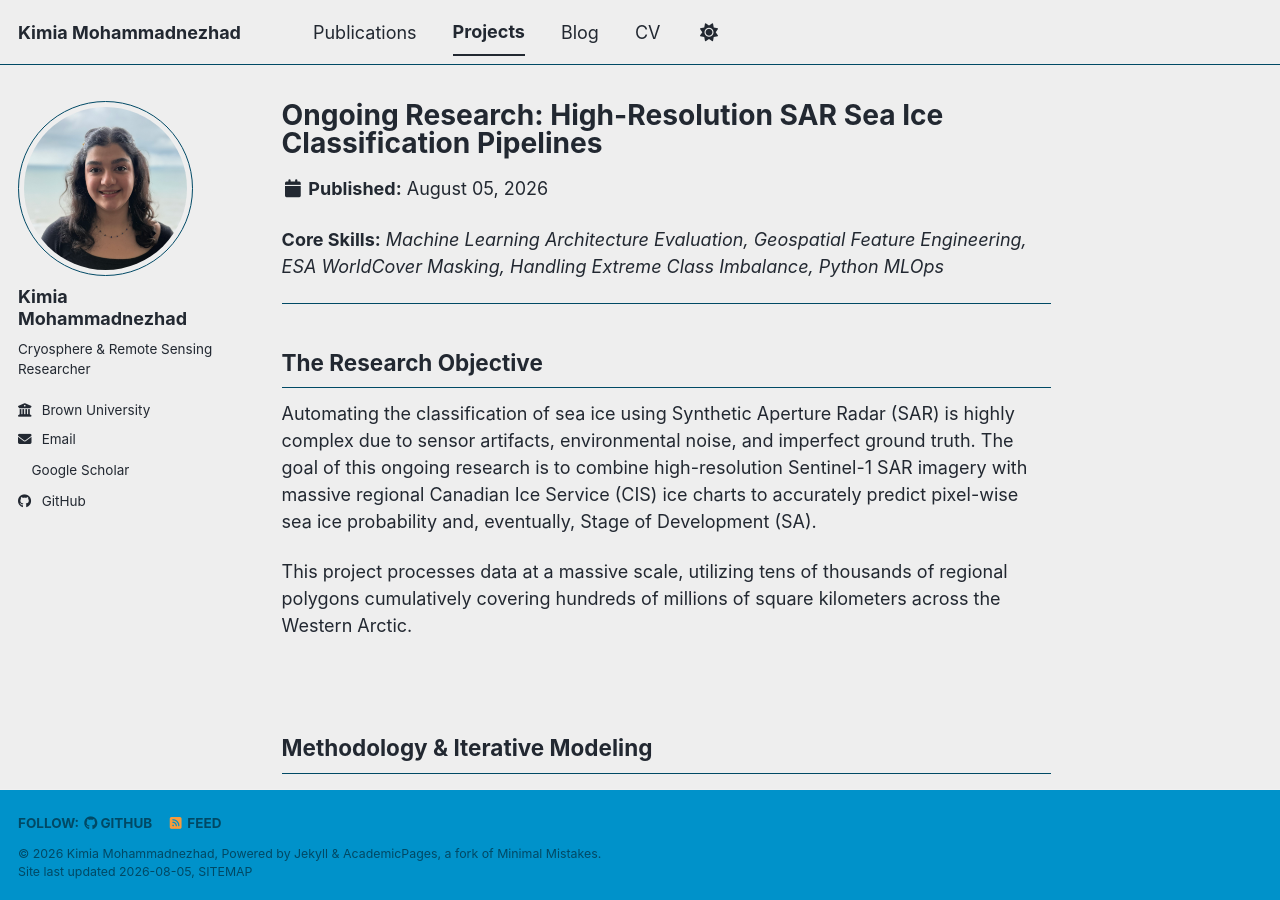
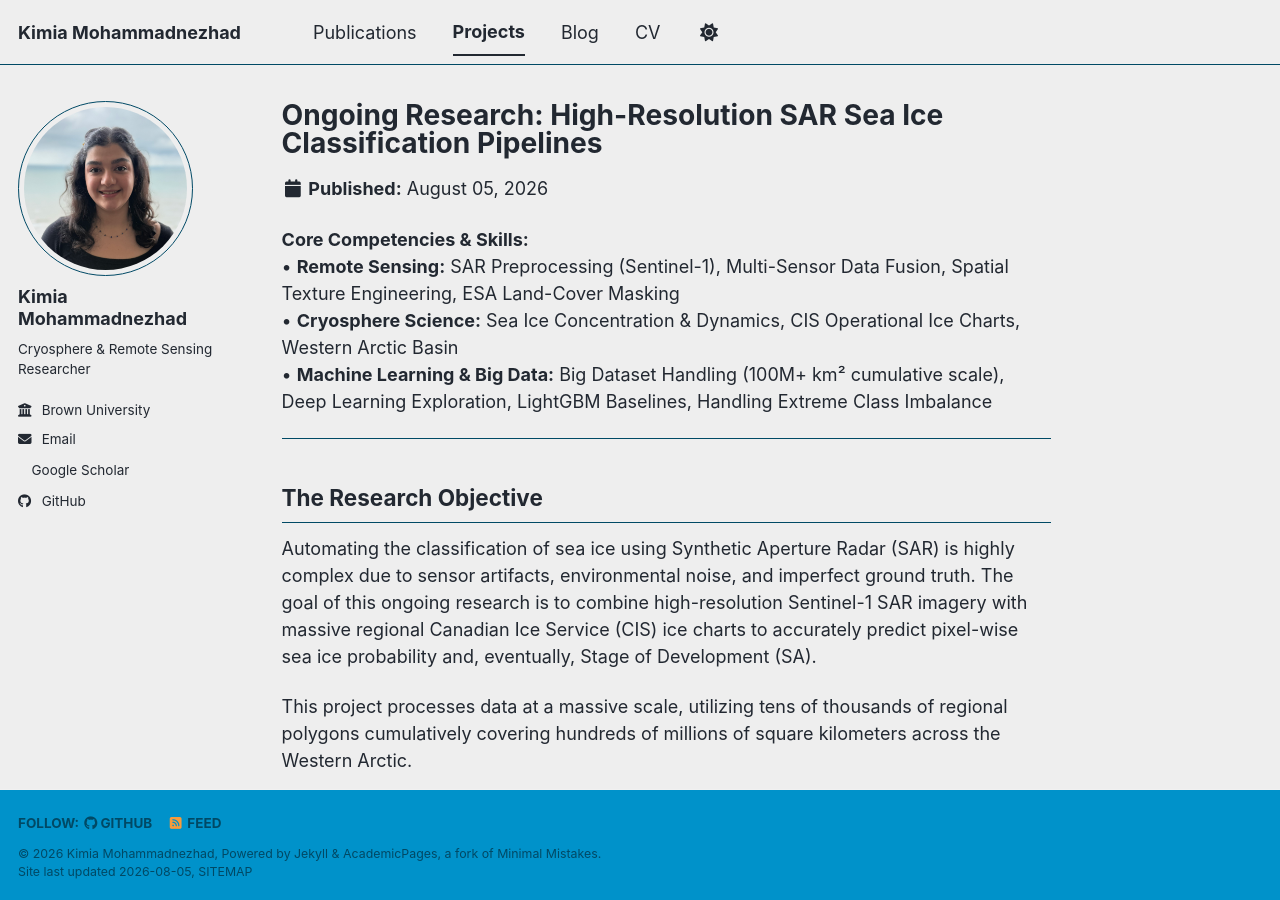
Before and after one commit to kimnezhad/kimnezhad.github.io, a Jekyll site: the page built from _portfolio/portfolio-1.md, in a window 1280 px wide and 900 px high. Built offline with Jekyll 4.4.1, drawn with Linux system fonts in a browser that asks for light colours; a style sheet for code colours, icons or effects is not loaded.

Commit message:
Update portfolio-1.md

```diff
--- a/_portfolio/portfolio-1.md
+++ b/_portfolio/portfolio-1.md
@@ -4,7 +4,10 @@ excerpt: "Developing a massive-scale machine learning pipeline to map sea ice pr
 collection: portfolio
 ---
 
-<p><b>Core Skills:</b> <i>Machine Learning Architecture Evaluation, Geospatial Feature Engineering, ESA WorldCover Masking, Handling Extreme Class Imbalance, Python MLOps</i></p>
+<p><b>Core Competencies & Skills:</b><br/>
+• <b>Remote Sensing:</b> SAR Preprocessing (Sentinel-1), Multi-Sensor Data Fusion, Spatial Texture Engineering, ESA Land-Cover Masking<br/>
+• <b>Cryosphere Science:</b> Sea Ice Concentration & Dynamics, CIS Operational Ice Charts, Western Arctic Basin<br/>
+• <b>Machine Learning & Big Data:</b> Big Dataset Handling (100M+ km² cumulative scale), Deep Learning Exploration, LightGBM Baselines, Handling Extreme Class Imbalance</p>
 
 <hr>
 
```
